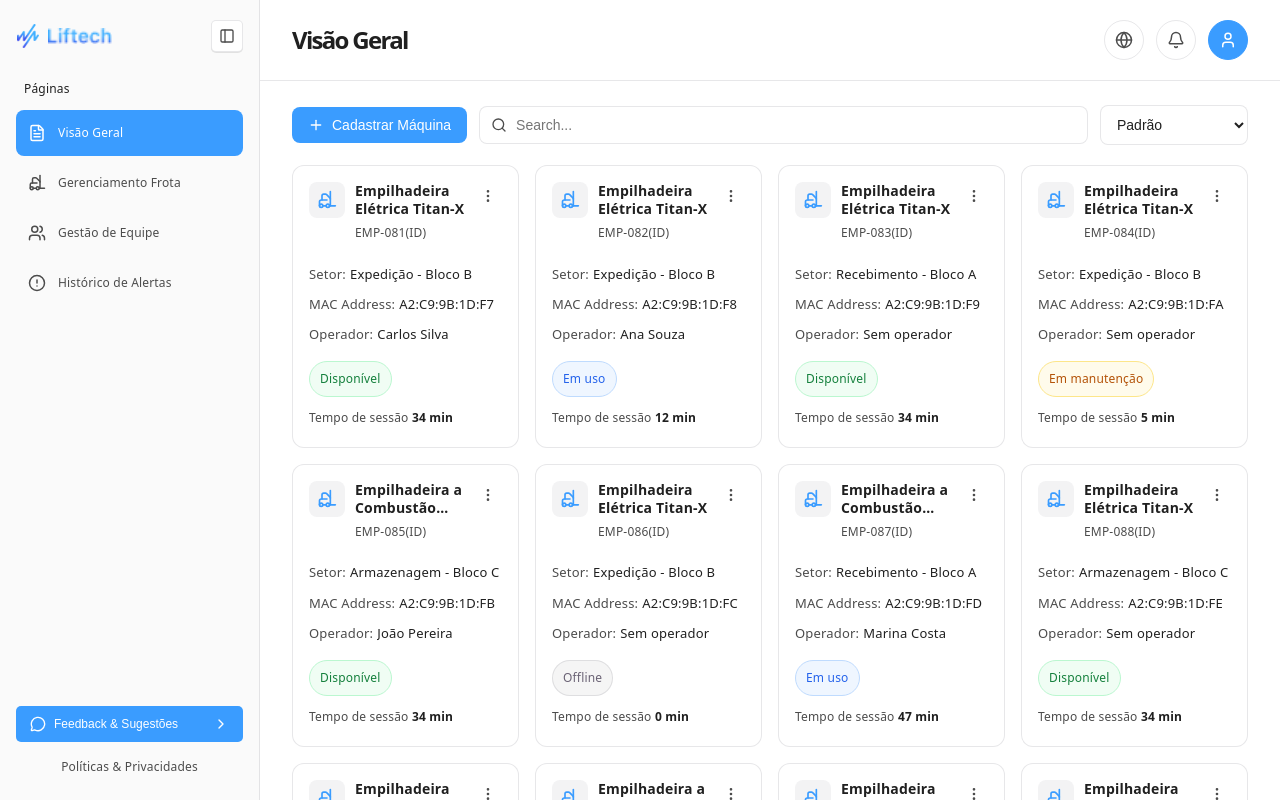
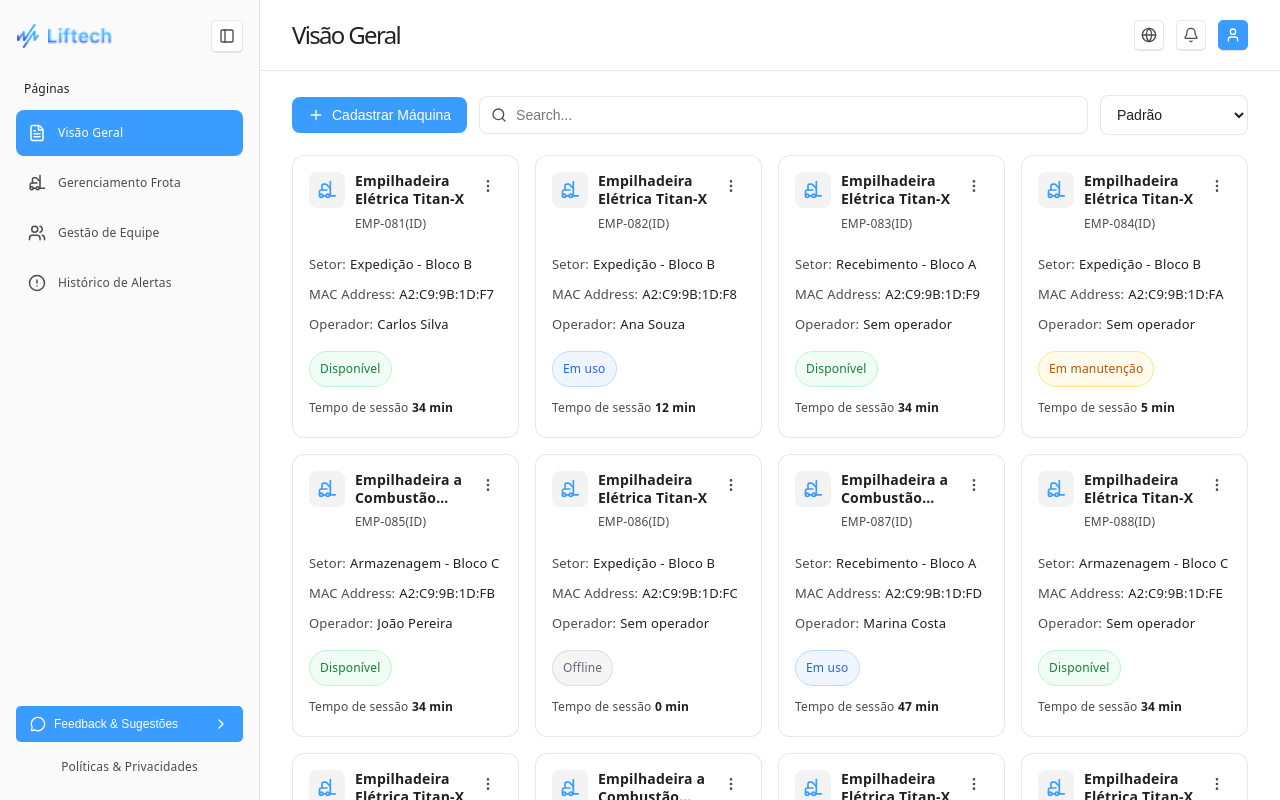
Before and after one commit to RomuuloGoncalves/Liftech, a React (Vite) app in the folder Frontend/: page / in a window 1280 px wide. Built offline with nearby package versions, Linux system fonts and the light colour scheme.

Commit message:
style: align header buttons, popover and hover states with Figma

```diff
--- a/Frontend/src/components/layout/Header.module.css
+++ b/Frontend/src/components/layout/Header.module.css
@@ -17,7 +17,7 @@
   text-overflow: ellipsis;
   white-space: nowrap;
   font-size: 24px;
-  font-weight: 600;
+  font-weight: 500;
   color: var(--text-h);
 }
 
@@ -34,19 +34,15 @@
   align-items: center;
   justify-content: center;
   flex-shrink: 0;
-  width: 40px;
-  height: 40px;
-  border: 1px solid var(--border);
-  border-radius: 50%;
-  background: transparent;
+  width: 30px;
+  height: 30px;
+  border: 0.5px solid var(--border);
+  border-radius: var(--radius-sm);
+  background: var(--bg);
+  box-shadow: var(--shadow);
   color: var(--text);
   cursor: pointer;
-  transition: transform 120ms ease, background 120ms ease;
-}
-
-.iconButton:hover,
-.avatarButton:hover {
-  background: var(--accent-bg);
+  transition: transform 120ms ease;
 }
 
 .iconButton:active,
@@ -55,14 +51,9 @@
 }
 
 .avatarButton {
-  border-color: var(--active-bg, #2563eb);
-  background: var(--active-bg, #2563eb);
+  border-color: var(--active-bg);
+  background: var(--active-bg);
   color: #fff;
-}
-
-.avatarButton:hover {
-  background: var(--active-bg, #2563eb);
-  opacity: 0.9;
 }
 
 .popoverAnchor {
@@ -78,7 +69,7 @@
   box-sizing: border-box;
   padding: 16px;
   border: 1px solid var(--border);
-  border-radius: 12px;
+  border-radius: var(--radius-lg);
   background: var(--bg);
   box-shadow: var(--shadow);
   transform-origin: top right;
@@ -116,14 +107,10 @@
   width: 24px;
   height: 24px;
   border: none;
-  border-radius: 6px;
+  border-radius: var(--radius-sm);
   background: transparent;
   color: var(--text);
   cursor: pointer;
-}
-
-.popoverClose:hover {
-  background: var(--accent-bg);
 }
 
 .languageList {
@@ -143,16 +130,12 @@
   box-sizing: border-box;
   padding: 8px;
   border: none;
-  border-radius: 8px;
+  border-radius: var(--radius-sm);
   background: transparent;
   color: var(--text);
-  font-size: 14px;
+  font-size: 12px;
   text-align: left;
   cursor: pointer;
-}
-
-.languageOption:hover {
-  background: var(--accent-bg);
 }
 
 .languageLabel {
@@ -173,8 +156,8 @@
 }
 
 .radioChecked {
-  border-color: var(--active-bg, #2563eb);
-  background: var(--active-bg, #2563eb);
+  border-color: var(--active-bg);
+  background: var(--active-bg);
   box-shadow: inset 0 0 0 3px var(--bg);
 }
 
@@ -195,7 +178,7 @@
 
   .iconButton,
   .avatarButton {
-    width: 36px;
-    height: 36px;
+    width: 30px;
+    height: 30px;
   }
 }
```
